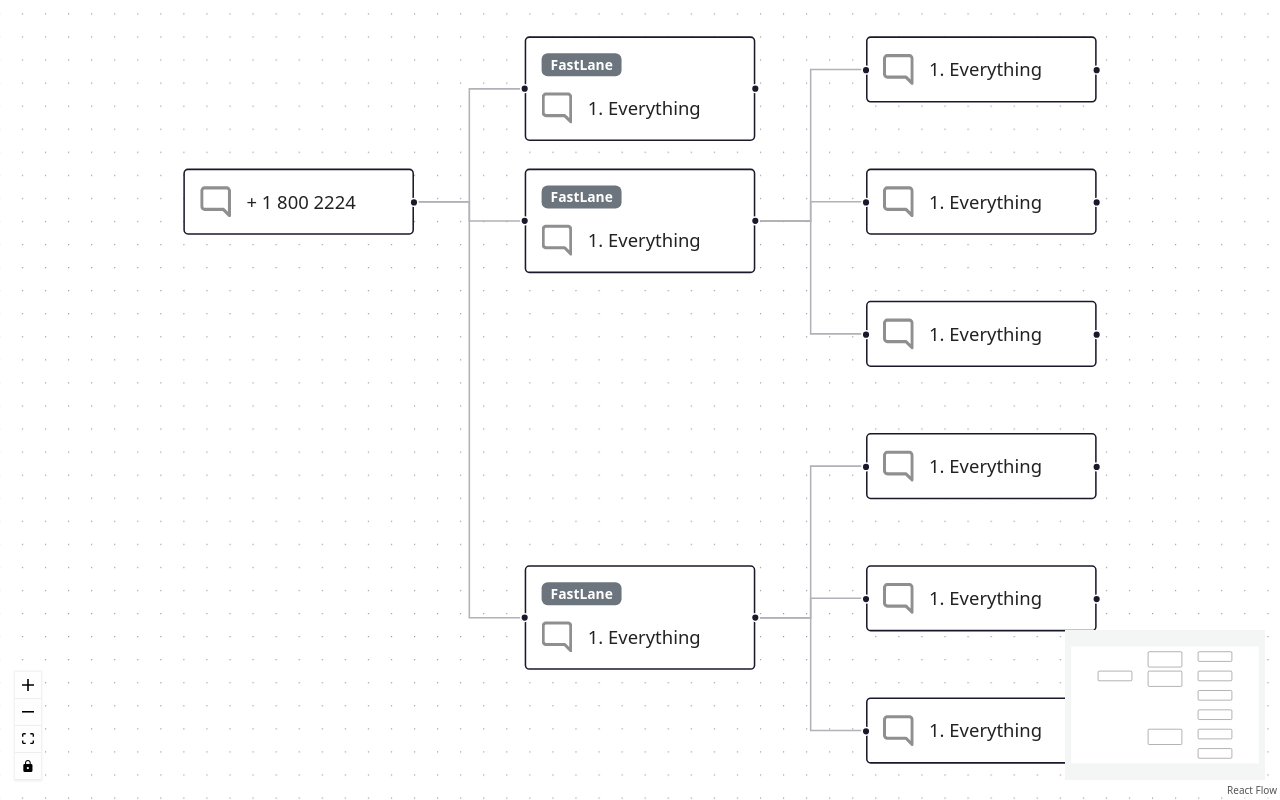
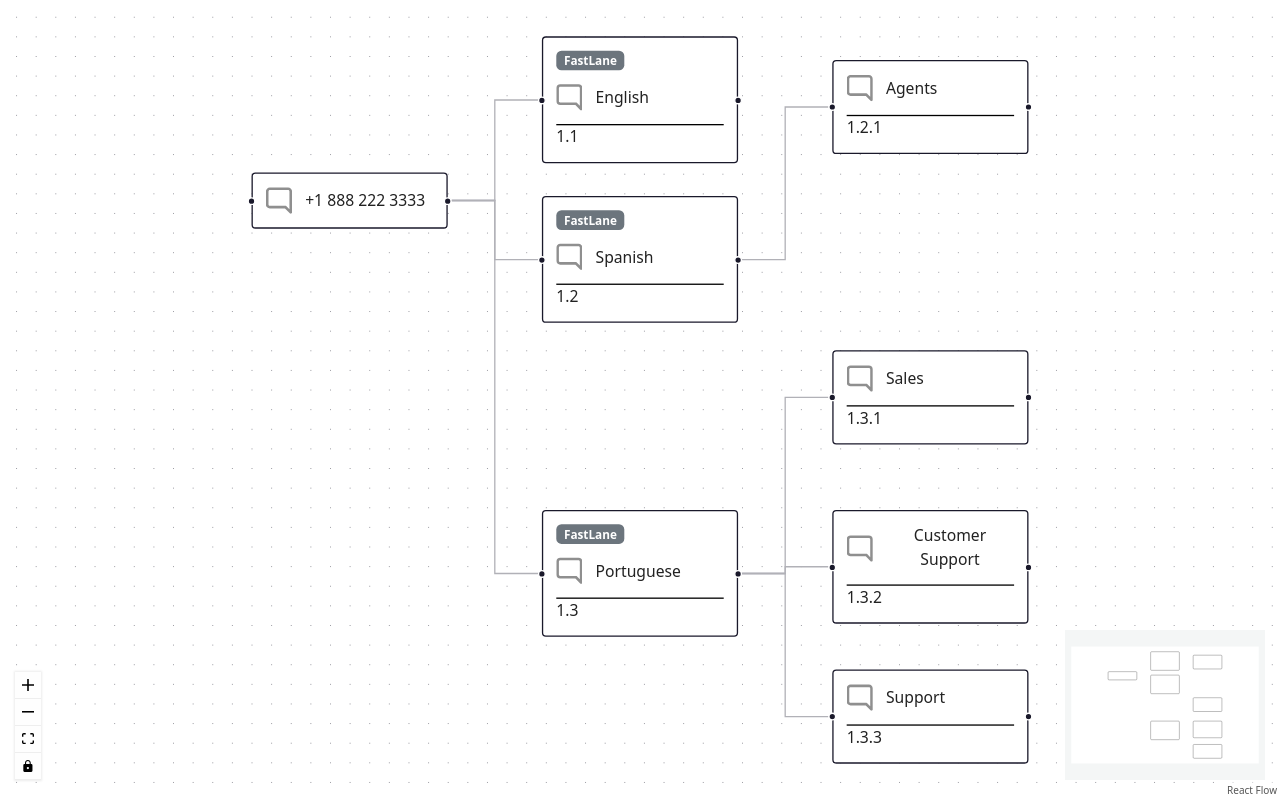
Before and after one commit to lenz-moraga/reactflow-test, a React (Create React App) app: page / in a window 1280 px wide. Built offline with nearby package versions, Linux system fonts and the light colour scheme.

Commit message:
work in progress

```diff
--- a/src/App.css
+++ b/src/App.css
@@ -7,7 +7,7 @@
   gap: 10px;
 }
 
-.NodeContainer-Information {
+.NodeContainer-Name {
   display: flex;
   align-items: center;
   justify-content: center;
@@ -15,14 +15,19 @@
   gap: 10px;
 }
 
-.NodeContainer-Information p {
+.NodeContainer-Position {
+  border-top: 0.5px solid black;
+  width: 100%;
+  text-align: left;
+}
+
+.NodeContainer-Name p {
   margin: 0px;
 }
 
 .showNodeSetup {
-  width: 30%;
+  width: 100vw;
   height: 100vh;
-  background-color: white;
   z-index: 5000;
   top: 0;
   right: 0;
@@ -30,10 +35,32 @@
   position: absolute;
 }
 
-.react-flow__node-default {
+.darkedBackground {
+  width: 100vw;
+  height: 100vh;
+  background: rgba(0, 0, 0, 0.6);
+  z-index: 5001;
+  top: 0;
+  right: 0;
+  left: auto;
+  position: absolute;
+}
+
+.nodeContainer {
+  width: 30%;
+  height: 100vh;
+  background: white;
+  z-index: 5002;
+  top: 0;
+  right: 0;
+  left: auto;
+  position: absolute;
+}
+
+/* .react-flow__node-default {
   transition: all ease-in 5s;
 }
 
 .react-flow__node-default:hover {
   height: 150px;
-}
+} */
--- /dev/null
+++ b/src/components/EditContainer.js
@@ -0,0 +1,44 @@
+import React, { useContext, useState, useEffect } from 'react'
+import { MapContext } from "../services/MapProvider";
+
+const EditContainer = ({node, setNodeName}) => {
+  const { showDiv, showDivHandler } = useContext(MapContext);
+  const { id, nodeLabel, nodePosition, hasProducts } = node[0]
+  const [nodeInfo, setNodeInfo] = useState({
+    id, nodeLabel, nodePosition, hasProducts
+  })
+
+  const [nodeInfoName, setNodeInfoName] = useState(nodeInfo.nodeLabel)
+
+  useEffect(() => {
+    if (showDiv) setNodeInfo(node)
+  }, [showDiv, node])
+
+  const onValueChangeHandler = ({ target: { value } }) => {
+    setNodeInfoName(value)
+    console.log('value', value)
+  }
+
+  const onSubmitHandler = (evt) => {
+    evt.preventDefault()
+    setNodeInfo((prevState) => ({ ...prevState, nodeLabel: nodeInfoName}))
+    setNodeName(nodeInfo)
+    console.log('nodeInfoName', nodeInfoName)
+  }
+
+  return (
+    <div className={!showDiv ? "d-none" : "showNodeSetup"}>
+        <div className="darkedBackground" onClick={()=> showDivHandler() } />
+      <div className="nodeContainer">
+        <form onSubmit={onSubmitHandler}>
+            <label>Node Label:</label>
+          <input value={nodeInfoName} onChange={onValueChangeHandler} />
+
+          <button type='submit'>Save</button>
+        </form>
+        </div>
+      </div>
+  )
+}
+
+export default EditContainer
--- a/src/components/MapRenderer.js
+++ b/src/components/MapRenderer.js
@@ -1,4 +1,4 @@
-import React, { useContext } from "react";
+import React, { useContext, useState, useEffect } from "react";
 import { MapContext } from "../services/MapProvider";
 import ReactFlow, {
   addEdge,
@@ -11,86 +11,77 @@ import ReactFlow, {
 } from "react-flow-renderer";
 import TreeNode from "./TreeNode";
 import dagre from "dagre";
+import EditContainer from "./EditContainer";
+
+////////////////////////////////////////////////////////////////////////////
 
 const dagreGraph = new dagre.graphlib.Graph();
 dagreGraph.setDefaultEdgeLabel(() => ({}));
 
 const nodeWidth = 172;
-const nodeHeight = 36;
+const nodeHeight = 72;
 
-const initialNodes = [
+const customNodes = [
   {
-    id: "horizontal-1",
-    sourcePosition: "right",
-    type: "input",
-    className: "dark-node",
-    data: { label: <TreeNode nodeName="+ 1 800 2224" /> },
-    position: { x: 0, y: 80 },
+    id: 'horizontal-1',
+    nodeLabel: '+1 888 222 3333',
+    nodePosition: '0',
+    hasProducts: false
   },
   {
-    id: "horizontal-2",
+    id: 'horizontal-2',
+    nodeLabel: 'English',
+    nodePosition: '1.1',
+    hasProducts: true
+  },
+  {
+    id: 'horizontal-3',
+    nodeLabel: 'Spanish',
+    nodePosition: '1.2',
+    hasProducts: true
+  },
+  {
+    id: 'horizontal-4',
+    nodeLabel: 'Portuguese',
+    nodePosition: '1.3',
+    hasProducts: true
+  },
+  {
+    id: 'horizontal-5',
+    nodeLabel: 'Sales',
+    nodePosition: '1.3.1',
+    hasProducts: false
+  },
+  {
+    id: 'horizontal-6',
+    nodeLabel: 'Customer Support',
+    nodePosition: '1.3.2',
+    hasProducts: false
+  },
+  {
+    id: 'horizontal-7',
+    nodeLabel: 'Support',
+    nodePosition: '1.3.3',
+    hasProducts: false
+  },
+  {
+    id: 'horizontal-8',
+    nodeLabel: 'Agents',
+    nodePosition: '1.2.1',
+    hasProducts: false
+  },
+]
+
+const initialNodes = customNodes.map((customNode) => (
+  {
+    id: customNode.id,
     sourcePosition: "right",
     targetPosition: "left",
-    data: { label: <TreeNode nodeName="1. Everything" hasProducts={true} /> },
-    position: { x: 250, y: 0 },
-  },
-  {
-    id: "horizontal-3",
-    sourcePosition: "right",
-    targetPosition: "left",
-    data: { label: <TreeNode nodeName="1. Everything" hasProducts={true} /> },
-    position: { x: 250, y: 160 },
-  },
-  {
-    id: "horizontal-4",
-    sourcePosition: "right",
-    targetPosition: "left",
-    data: { label: <TreeNode nodeName="1. Everything" hasProducts={true} /> },
-    position: { x: 500, y: 0 },
-  },
-  {
-    id: "horizontal-5",
-    sourcePosition: "right",
-    targetPosition: "left",
-    data: { label: <TreeNode nodeName="1. Everything" /> },
-    position: { x: 500, y: 100 },
-  },
-  {
-    id: "horizontal-6",
-    sourcePosition: "right",
-    targetPosition: "left",
-    data: { label: <TreeNode nodeName="1. Everything" /> },
-    position: { x: 500, y: 230 },
-  },
-  {
-    id: "horizontal-7",
-    sourcePosition: "right",
-    targetPosition: "left",
-    data: { label: <TreeNode nodeName="1. Everything" /> },
-    position: { x: 750, y: 50 },
-  },
-  {
-    id: "horizontal-8",
-    sourcePosition: "right",
-    targetPosition: "left",
-    data: { label: <TreeNode nodeName="1. Everything" /> },
-    position: { x: 750, y: 300 },
-  },
-  {
-    id: "horizontal-9",
-    sourcePosition: "right",
-    targetPosition: "left",
-    data: { label: <TreeNode nodeName="1. Everything" /> },
-    position: { x: 750, y: 300 },
-  },
-  {
-    id: "horizontal-10",
-    sourcePosition: "right",
-    targetPosition: "left",
-    data: { label: <TreeNode nodeName="1. Everything" /> },
-    position: { x: 750, y: 300 },
-  },
-];
+    data: {
+      label: <TreeNode nodeName={customNode.nodeLabel} nodePosition={customNode.nodePosition} hasProducts={customNode.hasProducts} />
+    },
+  }
+));
 
 const initialEdges = [
   { id: "e1-2", source: "horizontal-1", target: "horizontal-2", type: "step" },
@@ -143,16 +134,18 @@ const { nodes: layoutedNodes, edges: layoutedEdges } = getLayoutedElements(
 
 //////////////////////////////////////////////////////////////////////////
 
+
 const MapRenderer = () => {
-  const { showDiv, showDivHandler, nodeInfo } = useContext(MapContext);
+  const { showDiv, showDivHandler } = useContext(MapContext);
 
+  const [nodeName, setNodeName] = useState('');
   const [nodes, setNodes, onNodesChange] = useNodesState(layoutedNodes);
   const [edges, setEdges, onEdgesChange] = useEdgesState(layoutedEdges);
 
+
   const onNodeClick = (event, node) => {
     showDivHandler();
-
-    console.log("click node", event, node, "showDiv", showDiv);
+    setNodeName(customNodes.filter((customNode) => node.id === customNode.id))
   };
 
   const onConnect = (params) => setEdges((els) => addEdge(params, els));
@@ -174,9 +167,7 @@ const MapRenderer = () => {
         <Controls />
         <Background />
       </ReactFlow>
-      <div className={!showDiv ? "d-none" : "showNodeSetup"}>
-        <input value={nodeInfo.name} />
-      </div>
+      {showDiv && <EditContainer node={nodeName} setNodeName={setNodeName} />}
     </>
   );
 };
--- a/src/components/TreeNode.js
+++ b/src/components/TreeNode.js
@@ -1,14 +1,17 @@
 import React from "react";
 import nodeIcon from "../assets/nodeIcon.svg";
 
-const TreeNode = ({ nodeName, hasProducts }) => {
+const TreeNode = ({ nodeName, hasProducts, nodePosition }) => {
   return (
     <div className="NodeContainer">
       {hasProducts && <span className="badge bg-secondary">FastLane</span>}
-      <div className="NodeContainer-Information">
+      <div className="NodeContainer-Name">
         <img src={nodeIcon} alt="node icon.svg" />
         <p>{nodeName}</p>
       </div>
+      {nodePosition !== '0' && <div className="NodeContainer-Position">
+        <span>{nodePosition}</span>
+      </div>}
     </div>
   );
 };
```
